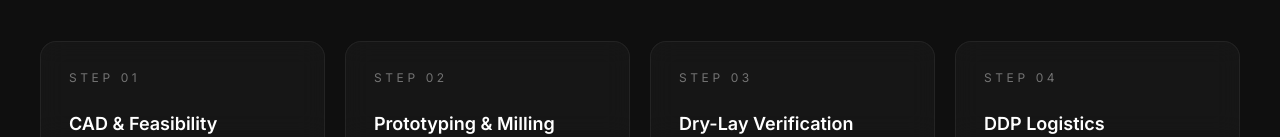
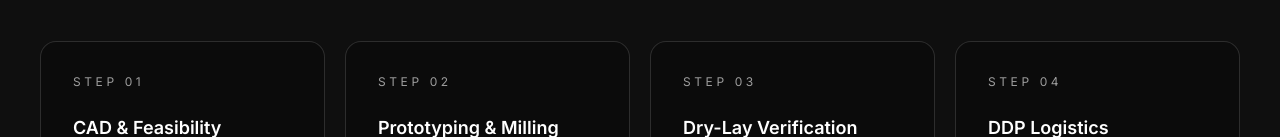
Before and after one commit to DevendraSolanki1508/KarmaStoneEngineering, a React (Vite) app in the folder karma-stone/: page / in a window 1280 px wide. Shown: the part 2663-2800 px from the top of the page. Built offline with nearby package versions, Linux system fonts and the light colour scheme; a web font is replaced by a local one.

Commit message:
feat: process cards match competencies style

```diff
--- a/karma-stone/src/App.tsx
+++ b/karma-stone/src/App.tsx
@@ -480,17 +480,17 @@ export default function App() {
                 key={step.num}
                 initial={{ opacity: 0, y: 36 }} whileInView={{ opacity: 1, y: 0 }}
                 viewport={{ once: true }}
-                transition={{ duration: 0.65, delay: i * 0.1, ease: 'easeOut' }}
-                className="glass-card rounded-2xl p-6 md:p-7 relative group"
+                transition={{ duration: 0.65, delay: i * 0.1, ease: 'easeOut' as const }}
+                className="glass-card-vivid rounded-2xl p-6 md:p-8 relative group"
               >
-                <span className="text-[10px] md:text-xs uppercase tracking-[0.3em] text-white/40 block mb-5 md:mb-6">
+                <span className="text-[10px] md:text-xs uppercase tracking-[0.3em] text-white/60 block mb-5 md:mb-6">
                   Step {step.num}
                 </span>
-                <h3 className="text-white text-base md:text-lg font-semibold mb-2 md:mb-3"
+                <h3 className="text-white text-base md:text-lg font-semibold mb-3"
                   style={{ fontFamily: 'Inter, sans-serif' }}>
                   {step.title}
                 </h3>
-                <p className="text-xs md:text-sm text-white/70 leading-relaxed"
+                <p className="text-sm md:text-base text-white/85 leading-relaxed"
                   style={{ fontFamily: 'Inter, sans-serif', fontWeight: 300 }}>
                   {step.body}
                 </p>
```
